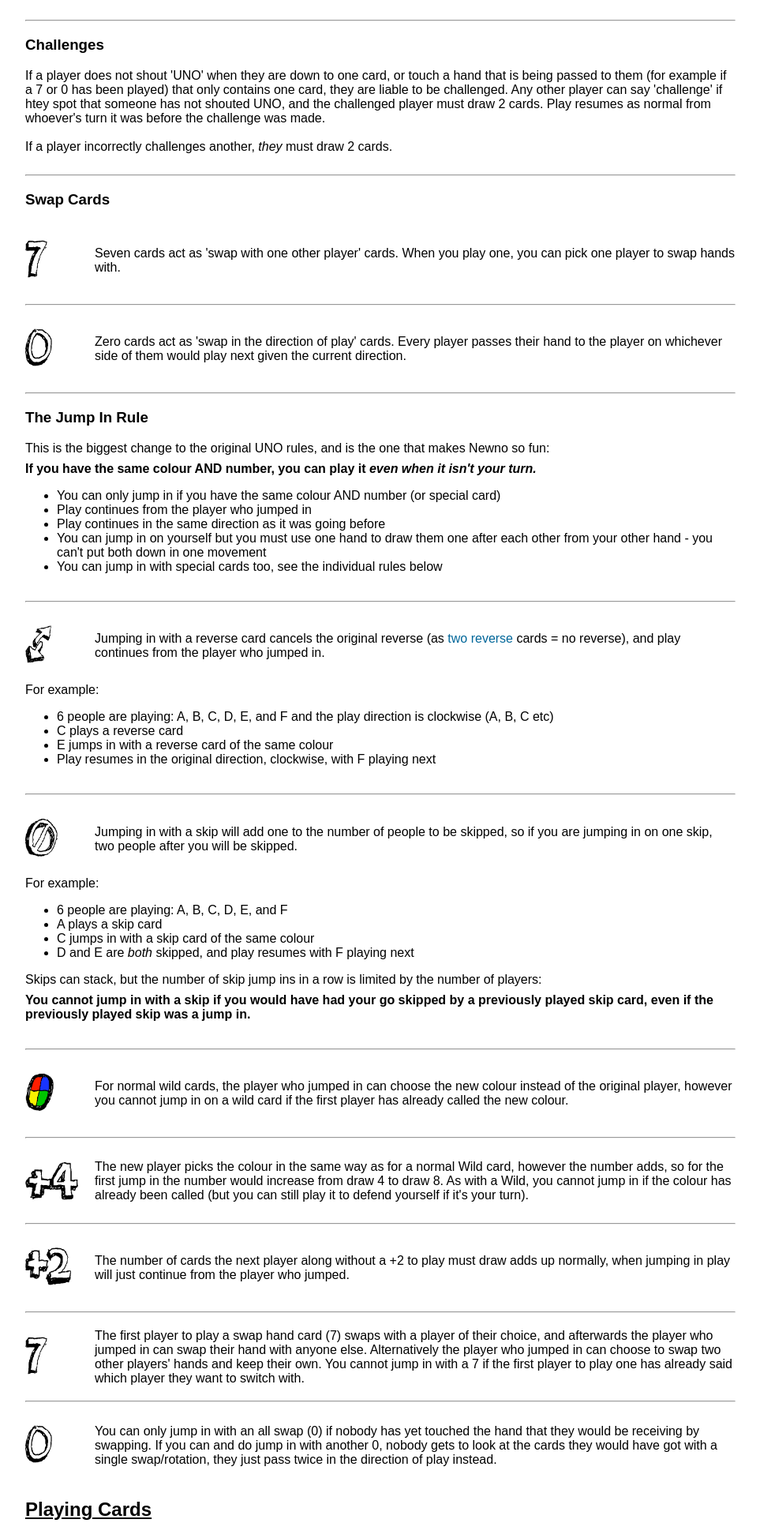
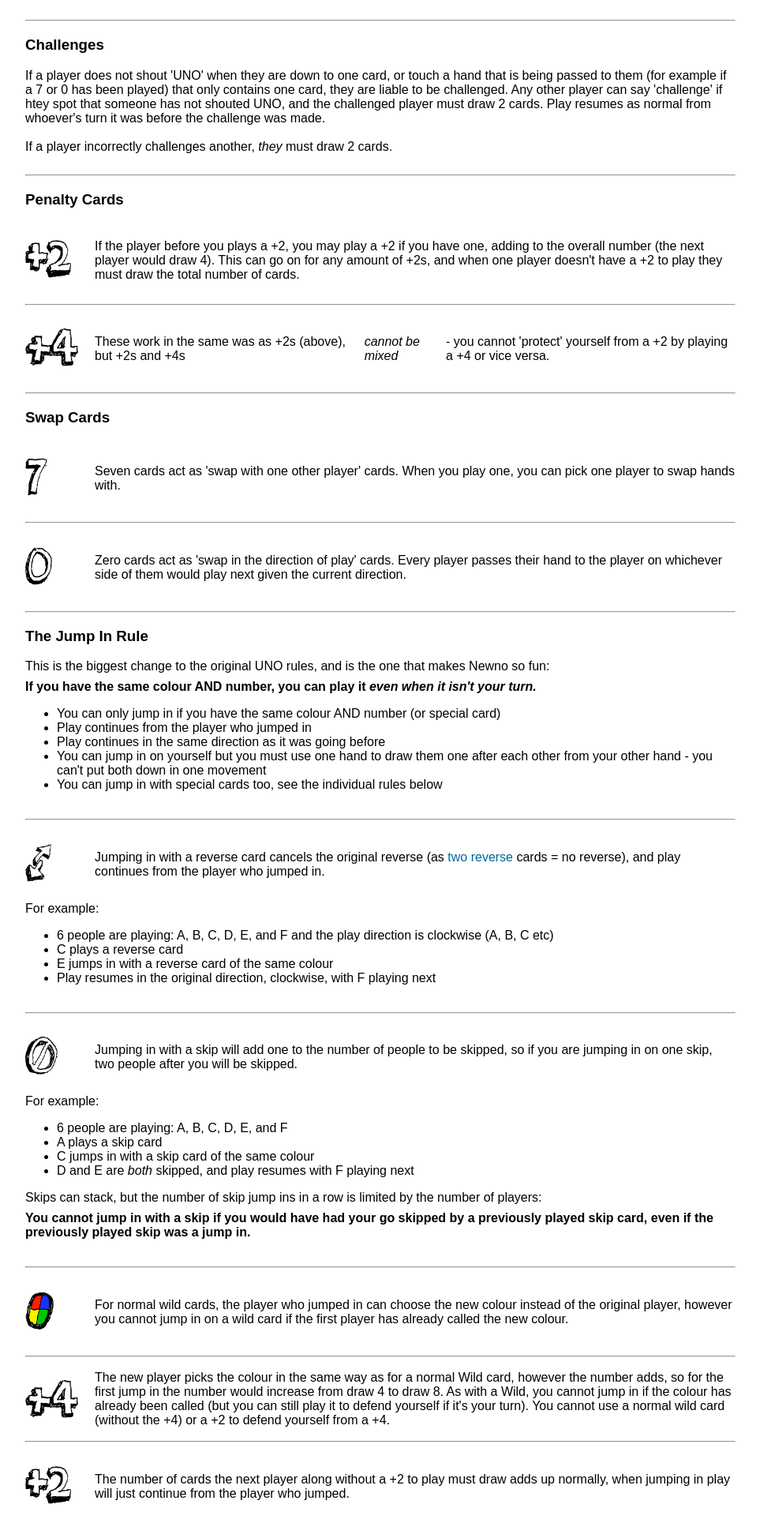
Before and after one commit to roryjamesallen/hogsite, a PHP site: page /newno/index.php in a window 1280 px wide. Shown: the part 2113-4042 px from the top of the page at 79% size, without its empty margins (158-1121 px from the left). Run offline with PHP 8.4, Linux system fonts and the light colour scheme.

Commit message:
add stacking +2 rules

```diff
--- a/newno/index.php
+++ b/newno/index.php
@@ -81,6 +81,17 @@
   <h3>Challenges</h3>
   If a player does not shout 'UNO' when they are down to one card, or touch a hand that is being passed to them (for example if a 7 or 0 has been played) that only contains one card, they are liable to be challenged. Any other player can say 'challenge' if htey spot that someone has not shouted UNO, and the challenged player must draw 2 cards. Play resumes as normal from whoever's turn it was before the challenge was made.<br><br>If a player incorrectly challenges another, <i>they</i> must draw 2 cards.<br><br>
   <hr>
+  <h3>Penalty Cards</h3>
+  <div class="drawing-by-text">
+    <h4><img src="plus-two.png" class="drawing" alt="Hand drawn icon for NEWNO - Seven Card"/><p style='display: none'>Plus Two</p></h4>
+    If the player before you plays a +2, you may play a +2 if you have one, adding to the overall number (the next player would draw 4). This can go on for any amount of +2s, and when one player doesn't have a +2 to play they must draw the total number of cards.
+  </div>
+  <hr>
+  <div class="drawing-by-text">
+    <h4><img src="plus-four.png" class="drawing" alt="Hand drawn icon for NEWNO - Seven Card"/><p style='display: none'>Plus Two</p></h4>
+    These work in the same was as +2s (above), but +2s and +4s <i>cannot be mixed</i> - you cannot 'protect' yourself from a +2 by playing a +4 or vice versa.
+  </div>
+  <hr>
   <h3>Swap Cards</h3>
   <div class="drawing-by-text">
     <h4><img src="seven.png" class="drawing" alt="Hand drawn icon for NEWNO - Seven Card"/><p style='display: none'>Seven</p></h4>
@@ -136,7 +147,7 @@
   <hr>
   <div class="drawing-by-text">
     <h4 style="display: flex;"><img src="plus-four.png" class="drawing" alt="Hand drawn icon for NEWNO - Plus Four Card"/><p style='display: none'>Plus Four</p></h4>
-    The new player picks the colour in the same way as for a normal Wild card, however the number adds, so for the first jump in the number would increase from draw 4 to draw 8. As with a Wild, you cannot jump in if the colour has already been called (but you can still play it to defend yourself if it's your turn).
+    The new player picks the colour in the same way as for a normal Wild card, however the number adds, so for the first jump in the number would increase from draw 4 to draw 8. As with a Wild, you cannot jump in if the colour has already been called (but you can still play it to defend yourself if it's your turn). You cannot use a normal wild card (without the +4) or a +2 to defend yourself from a +4.
   </div>
   <hr>
   <div class="drawing-by-text">
```
